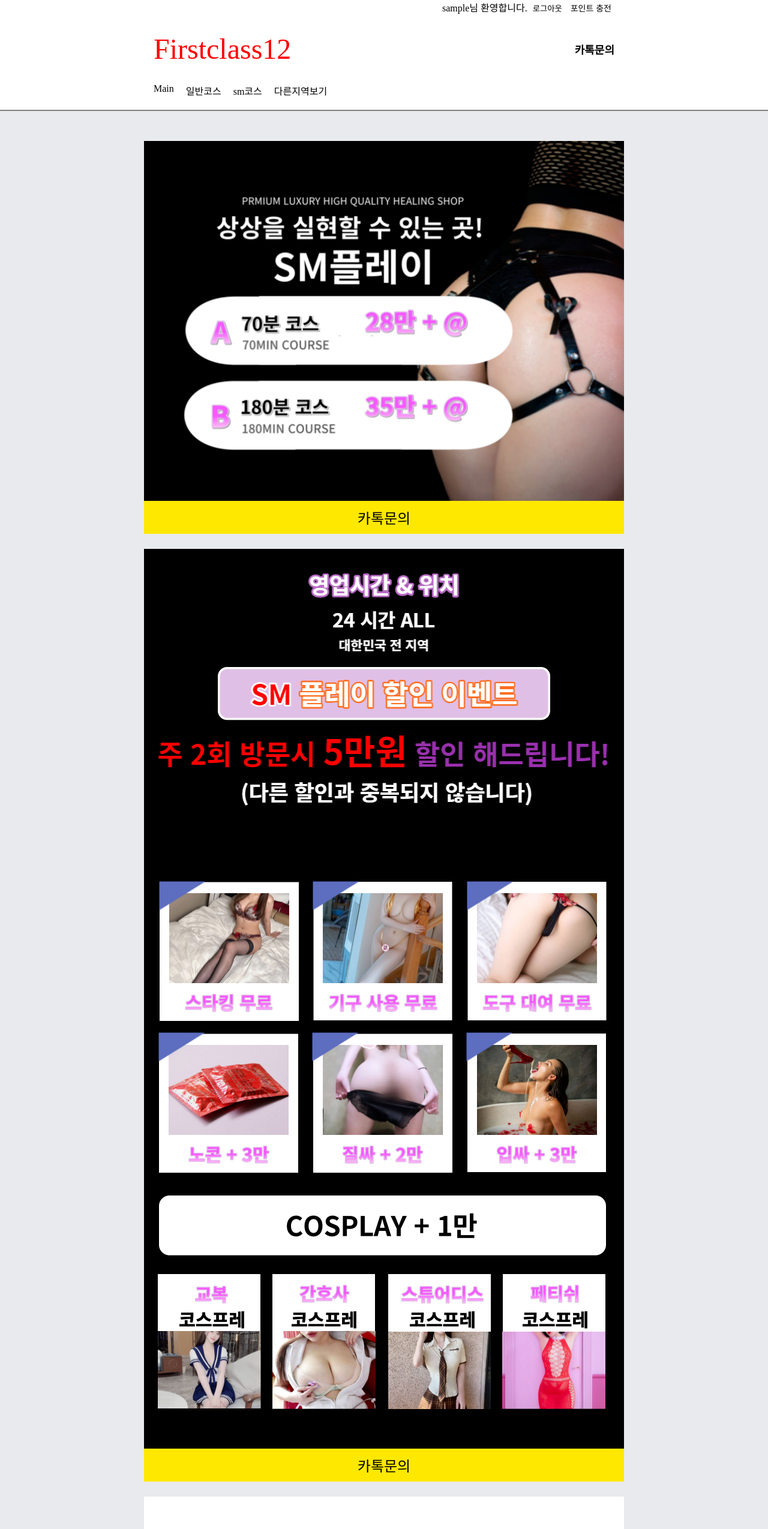
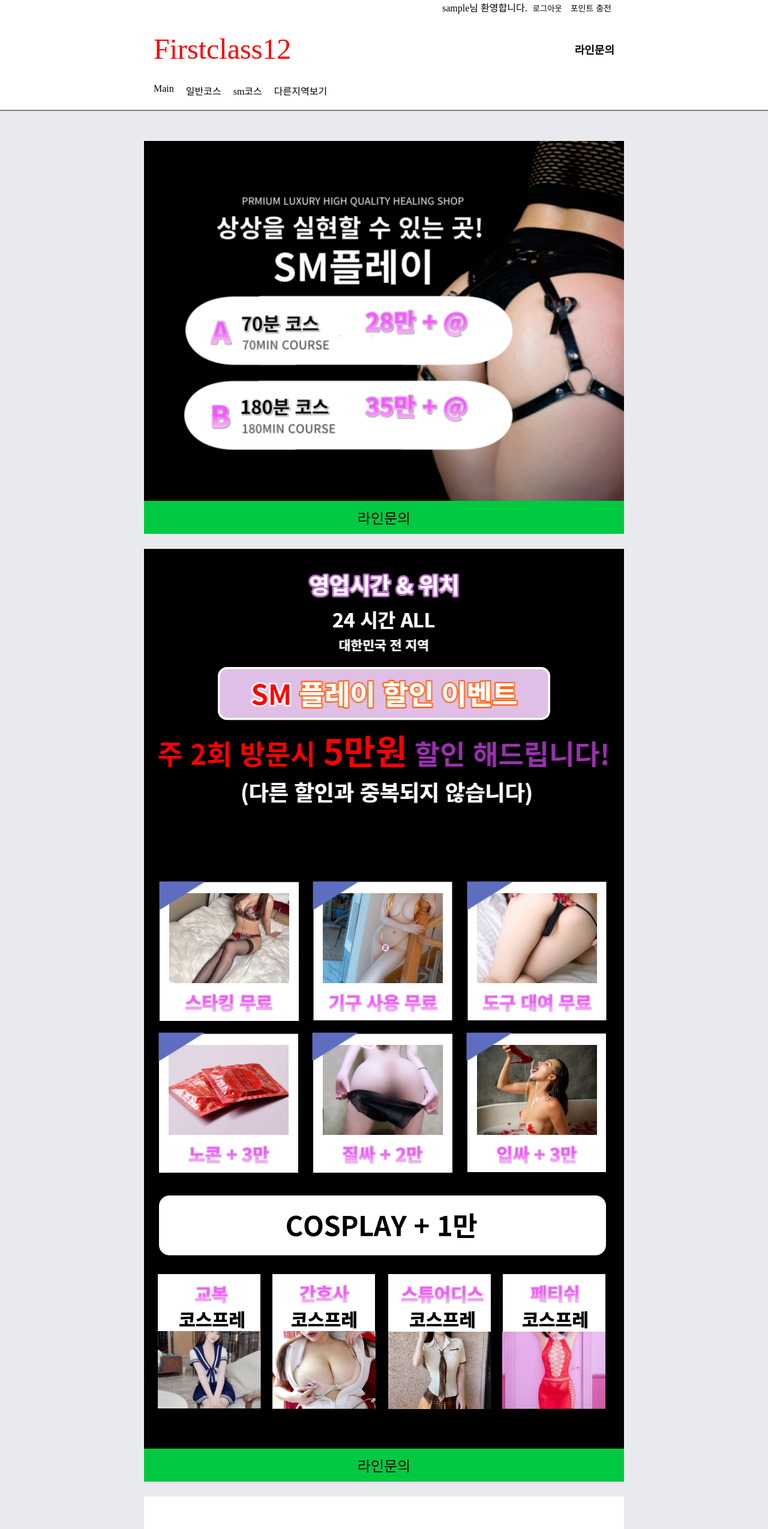
Before and after one commit to ttfcl/firstclass, a plain HTML site: page page/sm.html in a window 1280 px wide. Shown: the top 2549 px of the page at 60% size. Drawn offline with nearby package versions, Linux system fonts and the light colour scheme; no server answers; sample sign-in values are in the browser's storage; a web font is replaced by a local one.

Commit message:
reui1234

```diff
--- a/page/sm.html
+++ b/page/sm.html
@@ -43,7 +43,7 @@
     <div class="nav1">
       <div class="nav1Title">Firstclass12</div>
       <div class="nav1Call">
-        <a href="" class="katalkLink" >카톡문의</a>
+        <a href="" class="katalkLink" >라인문의</a>
       </div>
     </div>
     <div class="nav2">
@@ -70,16 +70,16 @@
     <div class="imgbox">
       <img src="image/sm1.png" alt="">
       <div class="call">
-        <a href="" class="katalkLink" style="background-color: #ffe800;">카톡문의</a>
+        <a href="" class="katalkLink" style="background-color: #00ca42;">라인문의</a>
       </div>
       <img src="image/sm2.png" alt="" style="margin-top: 25px;">
       <img src="image/sm3.png" alt="">
       <div class="call">
-        <a href="" class="katalkLink" style="background-color: #ffe800;">카톡문의</a>
+        <a href="" class="katalkLink" style="background-color: #00ca42;">라인문의</a>
       </div>
       <img src="image/sm4.png" alt="" style="margin-top: 25px;">
       <div class="call">
-        <a href="" class="katalkLink" style="background-color: #ffe800;">카톡문의</a>
+        <a href="" class="katalkLink" style="background-color: #00ca42;">라인문의</a>
       </div>
       <img src="image/mainmenu.png" alt="">
       <img src="image/notice.png" alt="">
```
Also changed, not shown: index.html (+5 -5 lines), login.html (+2 -2 lines), page/local.html (+3 -3 lines), page/nomal.html (+2 -2 lines), sigh.html (+1 -1 lines).
